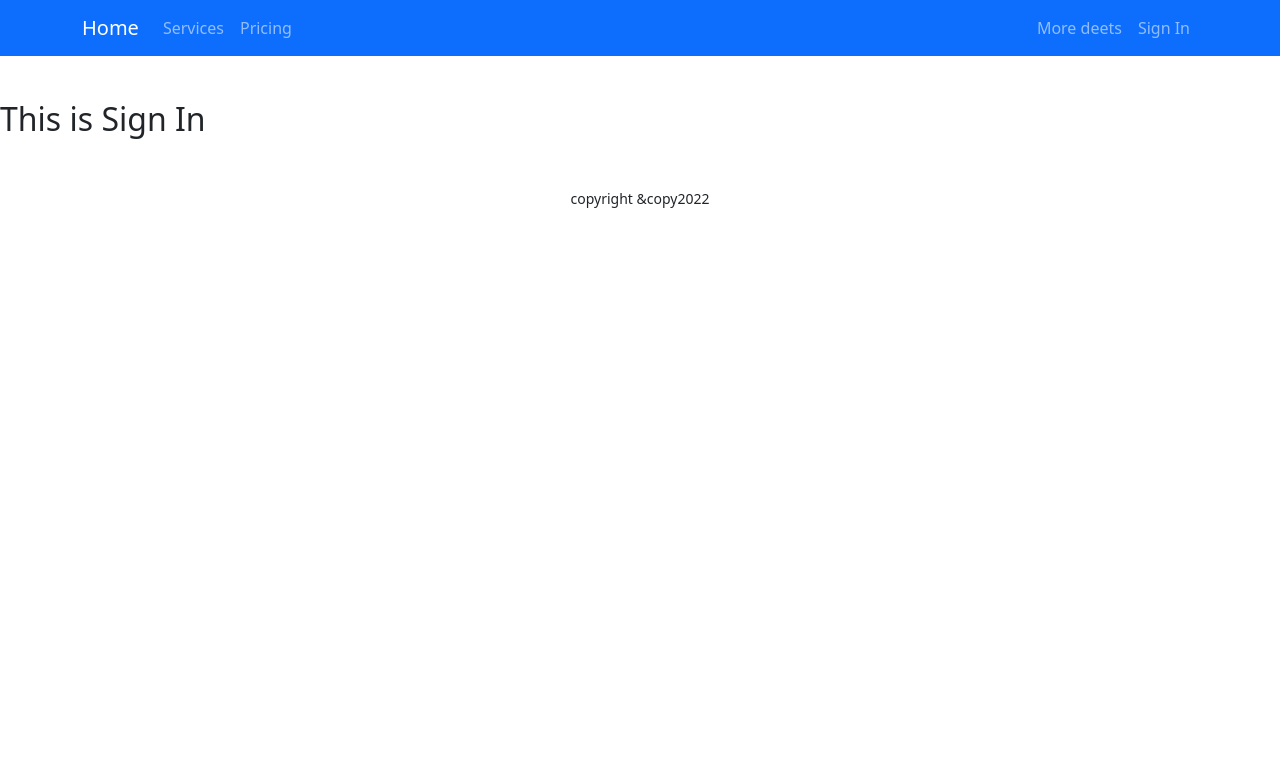
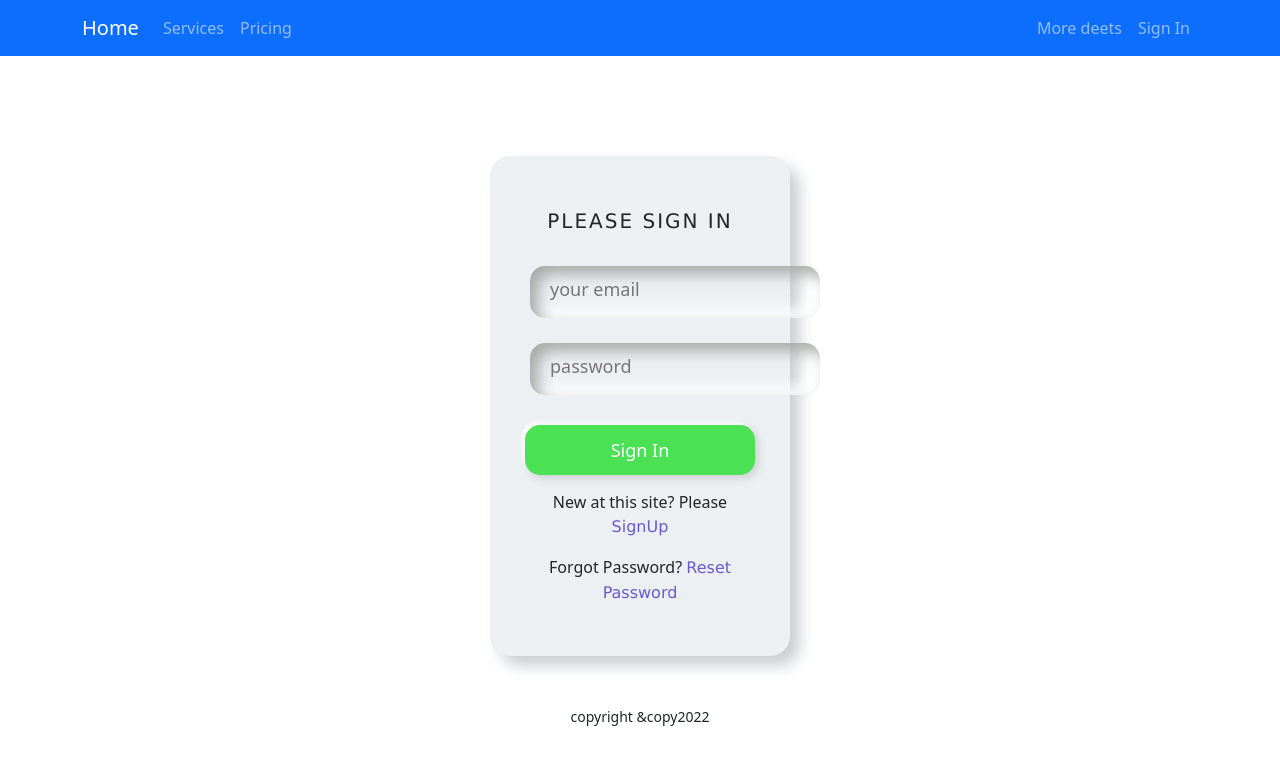
Before and after one commit to Shahadat91/wildlife-photographer, a React (Create React App) app: page /signin in a window 1280 px wide. Shown: the top 764 px of the page. Built offline with nearby package versions, Linux system fonts and the light colour scheme.

Commit message:
sign up form created and style it

```diff
--- a/src/components/Sign In/SignIn.css
+++ b/src/components/Sign In/SignIn.css
@@ -0,0 +1,78 @@
+
+body{
+    margin: 0;
+    height: 100vh;
+    width: 100vw;
+    overflow: hidden;
+    display: flex;
+    align-items: center;
+    justify-content: center;
+    color: #555;
+    background-color: #ecf0f3;
+}
+.login-form{
+    width: 300px;
+    height: 500px;
+    background-color: #ecf0f3;
+    border-radius: 20px;
+    padding: 50px 35px 35px 35px;
+    box-shadow: 10px 10px 15px #cbced1,
+                -10px -10px 15px white;
+}
+
+.title{
+    text-align: center;
+    text-transform: uppercase;
+    font-family: Verdana;
+    font-size: 20px;
+    letter-spacing: .1em;
+}
+.input-fields{
+    width: 100%;
+    padding: 30px 5px 5px 5px;
+}
+.input-fields input{
+    font-size: 18px;
+    border: none;
+    outline: none;
+    background: none;
+    color: #555;
+    padding: 10px 10px 15px 20px;
+}
+.username, .password{
+    margin-bottom: 25px;
+    border-radius: 15px;
+    box-shadow: inset 8px 8px 15px #a7aaa7,
+    inset -8px -8px 15px white;
+}
+
+.button{
+    font-size: 18px;
+    outline: none;
+    border: none;
+    cursor: pointer;
+    width: 100%;
+    height: 50px;
+    border-radius: 15px;
+    background: #4ae254;
+    box-shadow: 3px 3px 8px #cbced1,
+    -3px -3px 3px white;
+    color: #fff;
+    transition: .3s linear;
+}
+.button:hover{
+    background: #0ebd1a;
+}
+.button:active{
+    background: yellowgreen;
+}
+.link{
+    padding-top: 15px;
+    text-align: center;
+}
+.link-a{
+    text-decoration: none;
+    color: slateblue;
+    font-family: verdana;
+    cursor: pointer;
+}
--- a/src/components/Sign In/SignIn.js
+++ b/src/components/Sign In/SignIn.js
@@ -1,11 +1,66 @@
-import React from 'react';
+import React, { useRef } from "react";
+import {useNavigate } from "react-router-dom";
+import "./SignIn.css";
 
 const SignIn = () => {
-    return (
-        <div style={{marginTop: '100px'}}>
-            <h2>This is Sign In</h2>
+  const emailRef = useRef("");
+  const passwordRef = useRef("");
+  const navigate = useNavigate();
+
+  const handleSignIn = (event) => {
+    event.preventDefault();
+    const email = emailRef.current.value;
+    const password = passwordRef.current.value;
+    console.log(email, password);
+  };
+
+  const navigateSignUp = (event) => {
+    navigate("/signup");
+    console.log("signup");
+  };
+  return (
+    <div style={{ marginTop: "100px" }}>
+      <form onSubmit={handleSignIn}>
+        <div className="login-form">
+          <div className="title">Please Sign In</div>
+
+          <div className="input-fields">
+            <input
+              className="username"
+              ref={emailRef}
+              type="email"
+              name="email"
+              id=""
+              placeholder="your email"
+              required
+            />
+
+            <input
+              className="password"
+              ref={passwordRef}
+              type="password"
+              name="password"
+              id=""
+              placeholder="password"
+              required
+            />
+          </div>
+          <button className="button">Sign In</button>
+      <div className="link">
+        <p>
+          New at this site? Please{" "}
+          <span className="link-a" onClick={navigateSignUp}>
+            SignUp
+          </span>
+        </p>
+        <p>
+          Forgot Password? <span className="link-a" >Reset Password</span>
+        </p>
+      </div>
         </div>
-    );
+      </form>
+    </div>
+  );
 };
 
 export default SignIn;
--- a/src/components/Sign Up/SignUp.js
+++ b/src/components/Sign Up/SignUp.js
@@ -1,11 +1,73 @@
-import React from 'react';
+import React, { useRef } from "react";
+import { useNavigate } from "react-router-dom";
 
 const SignUp = () => {
-    return (
-        <div>
-            <h2>This is Sign Up</h2>
+  const nameRef = useRef("");
+  const emailRef = useRef("");
+  const passwordRef = useRef("");
+  const navigate = useNavigate();
+
+  const handleSignUp = (event) => {
+    event.preventDefault();
+    const name = nameRef.current.value
+    const email = emailRef.current.value;
+    const password = passwordRef.current.value;
+    console.log(name,email, password);
+  };
+
+  const navigateSignIn = (event) => {
+    navigate("/signin");
+    console.log("signin");
+  };
+  return (
+    <div style={{ marginTop: "100px" }}>
+      <form onSubmit={handleSignUp}>
+        <div className="login-form">
+          <div className="title">Please Sign Up</div>
+
+          <div className="input-fields">
+            <input
+              className="username"
+              ref={nameRef}
+              type="text"
+              name="name"
+              id=""
+              placeholder="your name"
+              required
+            />
+            <input
+              className="username"
+              ref={emailRef}
+              type="email"
+              name="email"
+              id=""
+              placeholder="your email"
+              required
+            />
+
+            <input
+              className="password"
+              ref={passwordRef}
+              type="password"
+              name="password"
+              id=""
+              placeholder="password"
+              required
+            />
+          </div>
+          <button className="button">Sign In</button>
+          <div className="link">
+            <p>
+              Already have an account? Please{" "}
+              <span className="link-a" onClick={navigateSignIn}>
+                Sign In
+              </span>
+            </p>
+          </div>
         </div>
-    );
+      </form>
+    </div>
+  );
 };
 
 export default SignUp;
```
